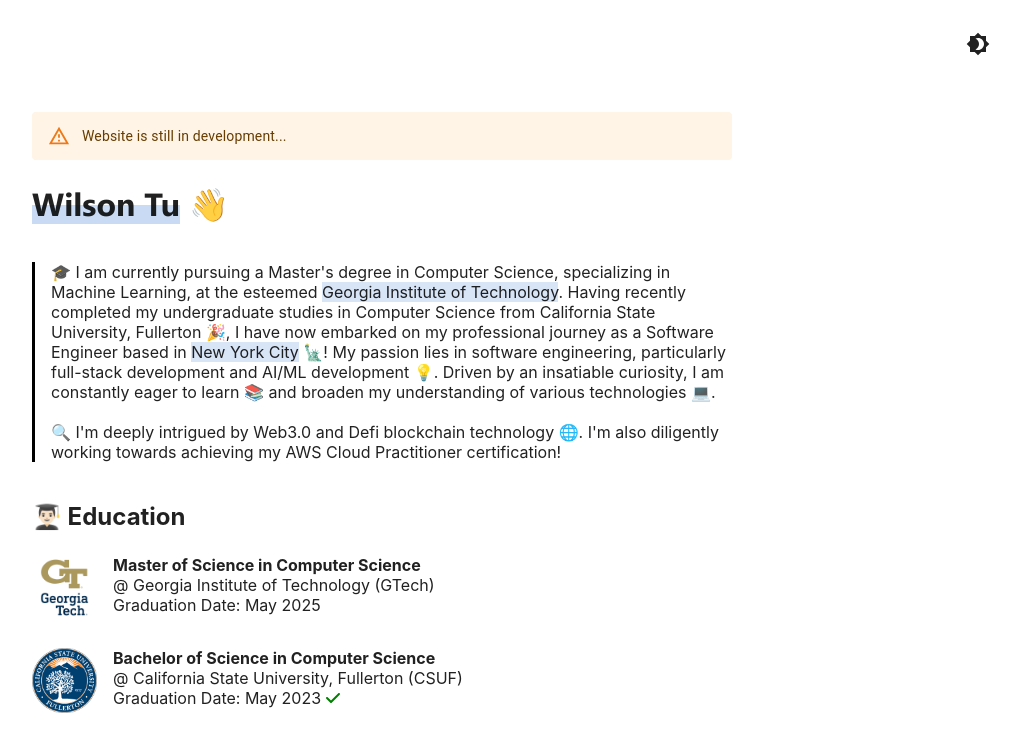
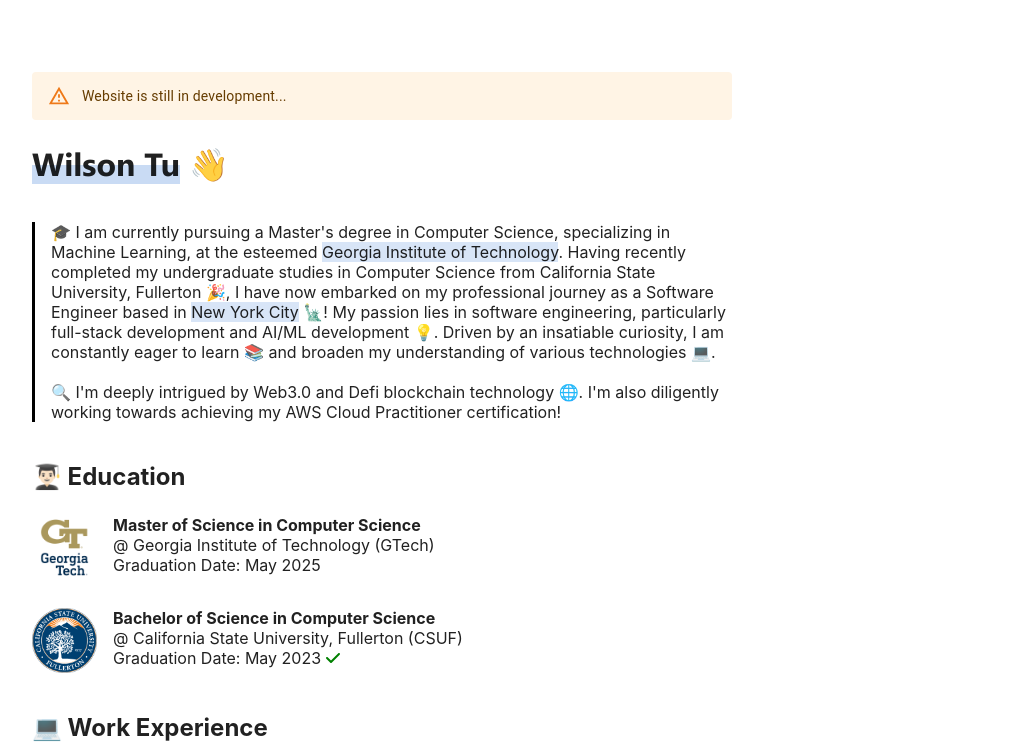
Before and after one commit to wtu4979/new-web-portfolio, a React (Create React App) app: page / in a window 1280 px wide. Shown: the top 755 px of the page, without its empty margins (258-1277 px from the left). Built offline with nearby package versions, Linux system fonts and the light colour scheme.

Commit message:
temporarily removed dark mode button for bug fix

```diff
--- a/src/App.js
+++ b/src/App.js
@@ -1,10 +1,10 @@
-import * as React from "react";
-import IconButton from "@mui/material/IconButton";
-import Box from "@mui/material/Box";
-import { useTheme, ThemeProvider, createTheme } from "@mui/material/styles";
-import Brightness4Icon from "@mui/icons-material/Brightness4";
-import Brightness7Icon from "@mui/icons-material/Brightness7";
-import Home2 from "./components/Home2";
+import * as React from 'react';
+import IconButton from '@mui/material/IconButton';
+import Box from '@mui/material/Box';
+import { useTheme, ThemeProvider, createTheme } from '@mui/material/styles';
+import Brightness4Icon from '@mui/icons-material/Brightness4';
+import Brightness7Icon from '@mui/icons-material/Brightness7';
+import Home2 from './components/Home2';
 
 const ColorModeContext = React.createContext({ toggleColorMode: () => {} });
 
@@ -14,30 +14,17 @@
 	return (
 		<Box
 			sx={{
-        display: "flex",
-        flexDirection: "column",
-        alignItems: "center",
-        justifyContent: "center",
-        bgcolor: "background.default",
-        color: "text.primary",
+				display: 'flex',
+				flexDirection: 'column',
+				alignItems: 'center',
+				justifyContent: 'center',
+				bgcolor: 'background.default',
+				color: 'text.primary',
 				borderRadius: 1,
 				p: 3,
 			}}
 		>
-      <Box sx={{ display: "flex", justifyContent: "flex-end", width: "100%" }}>
-        <IconButton
-          sx={{ ml: 1 }}
-          onClick={colorMode.toggleColorMode}
-          color="inherit"
-        >
-          {theme.palette.mode === "dark" ? (
-            <Brightness7Icon />
-          ) : (
-            <Brightness4Icon />
-          )}
-        </IconButton>
-      </Box>
-      <div className="App">
+			<div className='App'>
 				<Home2 themeColorMode={theme.palette.mode}></Home2>
 			</div>
 		</Box>
@@ -45,11 +32,11 @@
 }
 
 export default function ToggleColorMode() {
-  const [mode, setMode] = React.useState("light");
+	const [mode, setMode] = React.useState('light');
 	const colorMode = React.useMemo(
 		() => ({
 			toggleColorMode: () => {
-        setMode((prevMode) => (prevMode === "light" ? "dark" : "light"));
+				setMode((prevMode) => (prevMode === 'light' ? 'dark' : 'light'));
 			},
 		}),
 		[]
```
Lines whose indentation alone changed are shown as unchanged.
